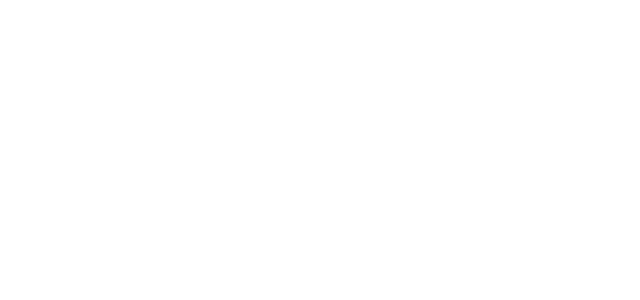
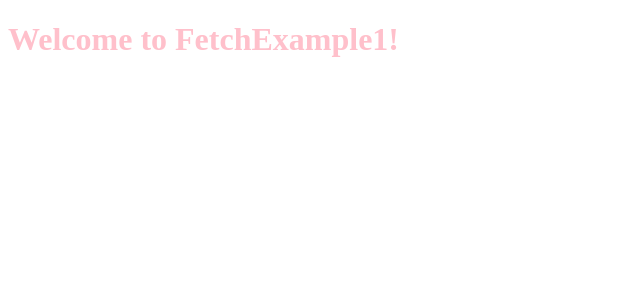
Before and after one commit to tai-h/react-query-example, a React (Vite) app: page /fetch-example-1 in a window 1280 px wide. Before the commit this address had no page. Shown: the top 300 px of the page, without its empty margins (0-640 px from the left). Built offline with nearby package versions, Linux system fonts and the light colour scheme.

Commit message:
FetchExample1コンポーネント枠作成

```diff
--- a/src/app/app.tsx
+++ b/src/app/app.tsx
@@ -28,6 +28,13 @@
         return { Component: Home };
       },
     },
+    {
+      path: '/fetch-example-1',
+      lazy: async () => {
+        const { FetchExample1 } = await import('@/features/FetchExample1');
+        return { Component: FetchExample1 };
+      },
+    },
   ]);
 };
 
--- /dev/null
+++ b/src/features/FetchExample1/FetchExample1.tsx
@@ -0,0 +1,15 @@
+import styled from 'styled-components';
+
+const StyledFetchExample1 = styled.div`
+  color: pink;
+`;
+
+export function FetchExample1() {
+  return (
+    <StyledFetchExample1>
+      <h1>Welcome to FetchExample1!</h1>
+    </StyledFetchExample1>
+  );
+}
+
+export default FetchExample1;
--- /dev/null
+++ b/src/features/FetchExample1/index.tsx
@@ -0,0 +1 @@
+export * from './FetchExample1';
--- a/src/features/Home/Home.tsx
+++ b/src/features/Home/Home.tsx
@@ -13,7 +13,7 @@
 
       <ul>
         <li>
-          <Link to="/">Home root</Link>
+          <Link to="/fetch-example-1">fetch Example 1</Link>
         </li>
       </ul>
     </StyledHome>
```
Also changed, not shown: 2 other files (tests, documents, lock files or other folders).
